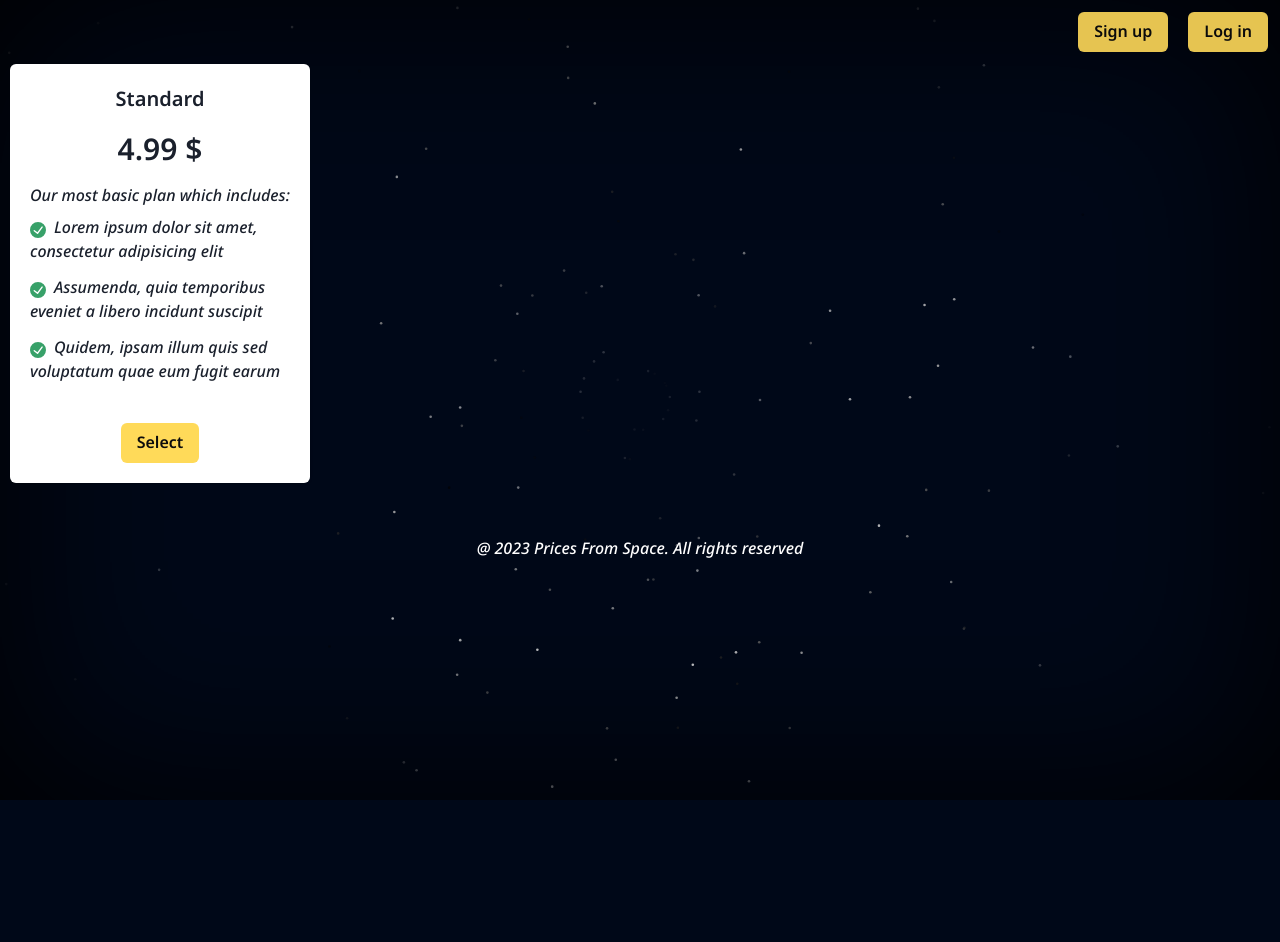
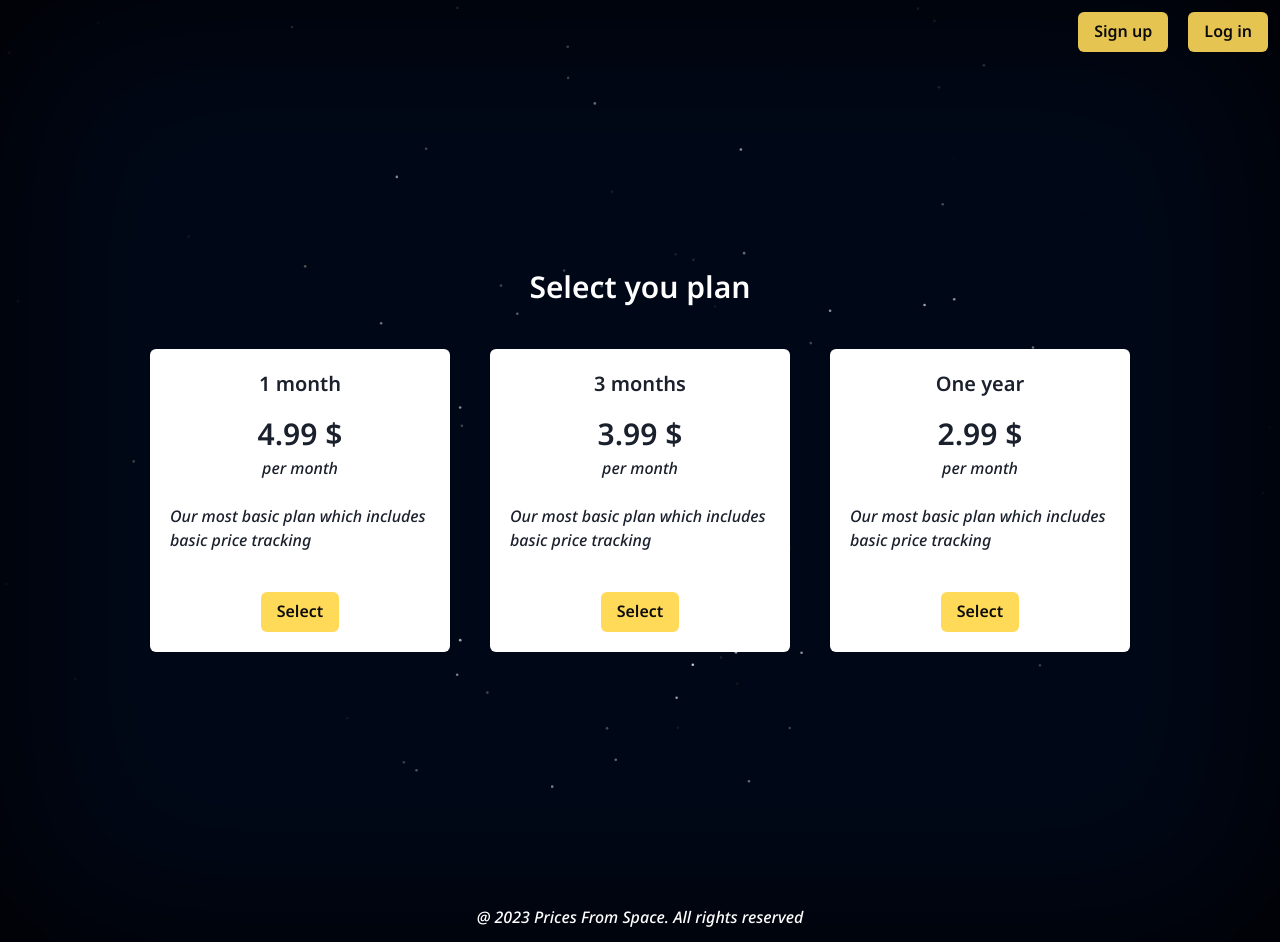
Before and after one commit to matiduda/price-tracker-front, a React (Vite) app: page /subscription in a window 1280 px wide. Before the commit the page ends 800 px from the top, so only its background shows below. Built offline with nearby package versions, Linux system fonts and the light colour scheme.

Commit message:
refined subscription page

```diff
--- a/package.json
+++ b/package.json
@@ -10,7 +10,6 @@
     "prettier": "prettier --write src/**/*.tsx"
   },
   "dependencies": {
-    "@chakra-ui/icons": "^2.0.19",
     "@chakra-ui/react": "^2.5.3",
     "@emotion/react": "^11.10.6",
     "@emotion/styled": "^11.10.6",
--- /dev/null
+++ b/src/components/SubscriptionInfo/SubscriptionInfo.tsx
@@ -0,0 +1,53 @@
+import { ReactElement } from "react";
+import { WelcomeBox } from "../../components/LandingInfo/WelcomeBox";
+import { SimpleGrid, Card, CardHeader, Heading, CardBody, CardFooter, Button, Text, Flex, List, ListItem, ListIcon } from "@chakra-ui/react";
+import { CheckCircleIcon } from "@chakra-ui/icons";
+import { SubscriptionType } from "../../routes/subscription/Subscription";
+
+const CARD_WIDTH = 300;
+
+type SubscriptionInfoPropsType = {
+    type: SubscriptionType
+    heading: string,
+    price: number,
+    months: number,
+    children: ReactElement,
+}
+
+const SubscriptionInfo = (props: SubscriptionInfoPropsType): ReactElement => {
+    const selectSubscription = () => {
+        console.log(`selected subscription: ${props.heading}, of type ${props.type}. amount to charge: ${props.price}`);
+    }
+
+    return (
+        <>
+            <Card maxW={CARD_WIDTH}>
+                <CardBody>
+                    <Text textAlign={"center"} sx={{
+                        fontWeight: "bold",
+                        fontSize: "20px"
+                    }}>
+                        {props.heading}
+                    </Text>
+                    <Text textAlign={"center"} sx={{
+                        fontWeight: "bold",
+                        fontSize: "30px"
+                    }} mt={3}>
+                        {props.price / props.months} $
+                    </Text>
+                    <Text textAlign={"center"} mb={6}>
+                        per month
+                    </Text>
+                    {props.children}
+                </CardBody>
+                <CardFooter>
+                    <Flex justifyContent={"center"} width="100%">
+                        <Button onClick={selectSubscription}>Select</Button>
+                    </Flex>
+                </CardFooter>
+            </Card>
+        </>
+    );
+};
+
+export default SubscriptionInfo;
--- a/src/routes/subscription/Subscription.tsx
+++ b/src/routes/subscription/Subscription.tsx
@@ -1,51 +1,46 @@
 import { ReactElement } from "react";
 import { WelcomeBox } from "../../components/LandingInfo/WelcomeBox";
-import { SimpleGrid, Card, CardHeader, Heading, CardBody, CardFooter, Button, Text, Flex, List, ListItem, ListIcon } from "@chakra-ui/react";
+import { SimpleGrid, Card, CardHeader, Heading, CardBody, CardFooter, Button, Text, Flex, List, ListItem, ListIcon, Box } from "@chakra-ui/react";
 import { CheckCircleIcon } from "@chakra-ui/icons";
+import SubscriptionInfo from "../../components/SubscriptionInfo/SubscriptionInfo";
 
-
-const CARD_WIDTH = 300;
+export enum SubscriptionType {
+  ONE_MONTH = 0,
+  THREE_MONTHS = 1,
+  TWELVE_MONTHS = 2,
+}
 
 const Subscription = (): ReactElement => {
   return (
     <>
+      <Box height="200px" />
+      <Text textAlign={"center"} mb={10} sx={{
+        fontWeight: "bold",
+        fontSize: "30px"
+      }}>
+        Select you plan
+      </Text>
       <Flex width="100%" justifyContent="center" flexWrap="wrap">
-
-        <SimpleGrid columns={4} spacing={5}>
-          <Card maxW={CARD_WIDTH}>
-            <CardBody>
-              <Text textAlign={"center"} sx={{
-                fontWeight: "bold",
-                fontSize: "20px"
-              }}>Standard</Text>
-              <Text textAlign={"center"} sx={{
-                fontWeight: "bold",
-                fontSize: "30px"
-              }} my={3}>4.99 $</Text>
-              <Text mb={2}>Our most basic plan which includes:</Text>
-              <List spacing={3}>
-                <ListItem>
-                  <ListIcon as={CheckCircleIcon} color='green.500' />
-                  Lorem ipsum dolor sit amet, consectetur adipisicing elit
-                </ListItem>
-                <ListItem>
-                  <ListIcon as={CheckCircleIcon} color='green.500' />
-                  Assumenda, quia temporibus eveniet a libero incidunt suscipit
-                </ListItem>
-                <ListItem>
-                  <ListIcon as={CheckCircleIcon} color='green.500' />
-                  Quidem, ipsam illum quis sed voluptatum quae eum fugit earum
-                </ListItem>
-              </List>
-            </CardBody>
-            <CardFooter>
-              <Flex justifyContent={"center"} width="100%">
-                <Button>Select</Button>
-              </Flex>
-            </CardFooter>
-          </Card>
+        <SimpleGrid columns={3} spacing={10}>
+          <SubscriptionInfo price={4.99} months={1} type={SubscriptionType.ONE_MONTH} heading={"1 month"}>
+            <Text>
+              Our most basic plan which includes basic price tracking
+            </Text>
+          </SubscriptionInfo>
+          <SubscriptionInfo price={11.97} months={3} type={SubscriptionType.THREE_MONTHS} heading={"3 months"}>
+            <Text>
+              Our most basic plan which includes basic price tracking
+            </Text>
+          </SubscriptionInfo>
+          <SubscriptionInfo price={35.88} months={12} type={SubscriptionType.ONE_MONTH} heading={"One year"}>
+            <Text>
+              Our most basic plan which includes basic price tracking
+            </Text>
+          </SubscriptionInfo>
         </SimpleGrid>
       </Flex>
+      <Box height="200px" />
+
     </>
   );
 };
```
